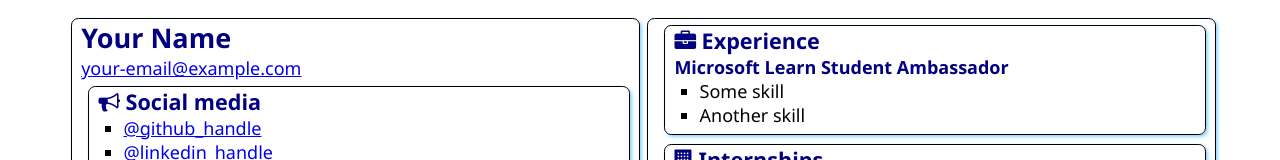
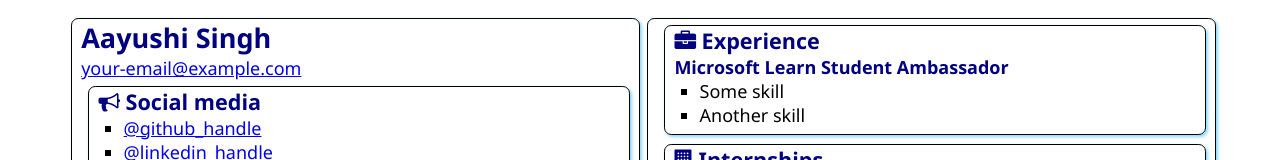
Before and after one commit to aayushisingh11/SATechnicalOnboarding, a plain HTML site: page src/index.html in a window 1280 px wide. Shown: the top 160 px of the page. Drawn offline with Linux system fonts and the light colour scheme.

Commit message:
Added My Name

```diff
--- a/src/index.html
+++ b/src/index.html
@@ -12,7 +12,7 @@
 <body>
     <main>
         <article class="box">
-            <h1>Your Name</h1>
+            <h1>Aayushi Singh</h1>
             <div><a href="mailto:your.email@example.com">your-email@example.com</a></div>
 
             <section class="box">
```
